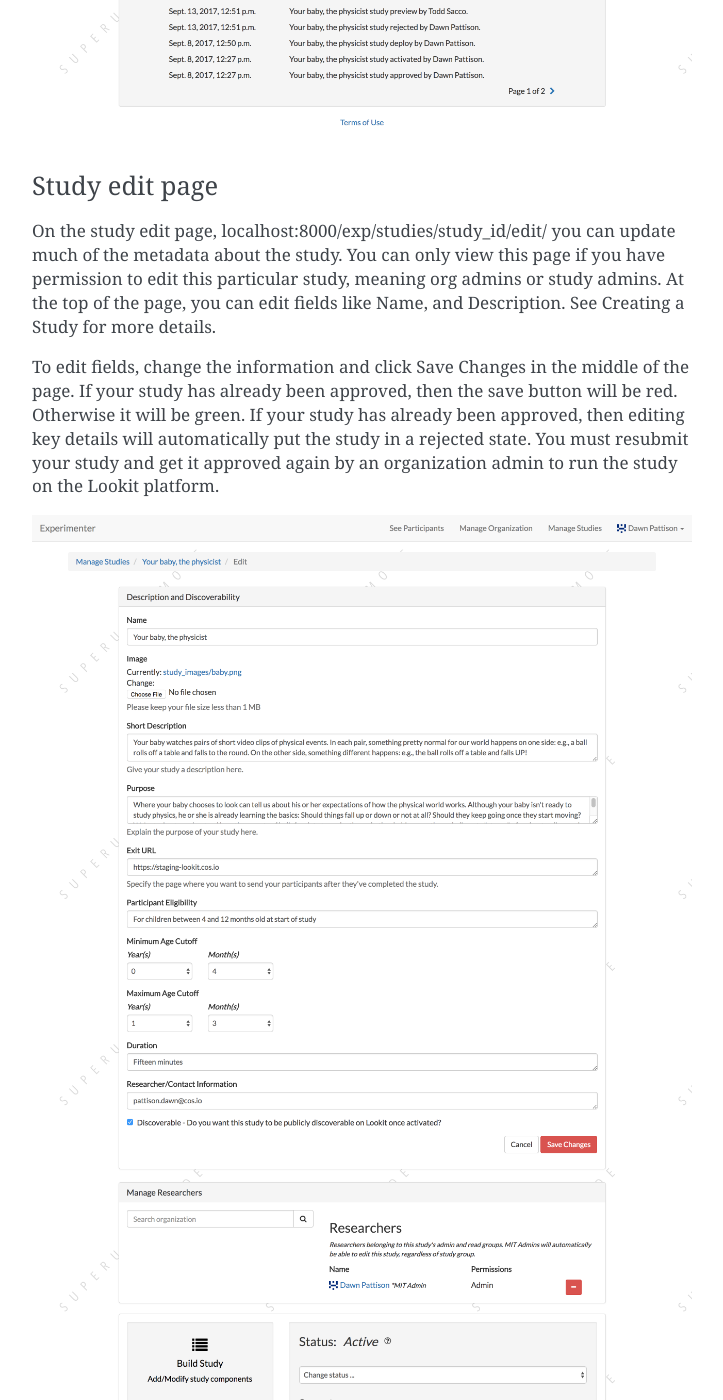
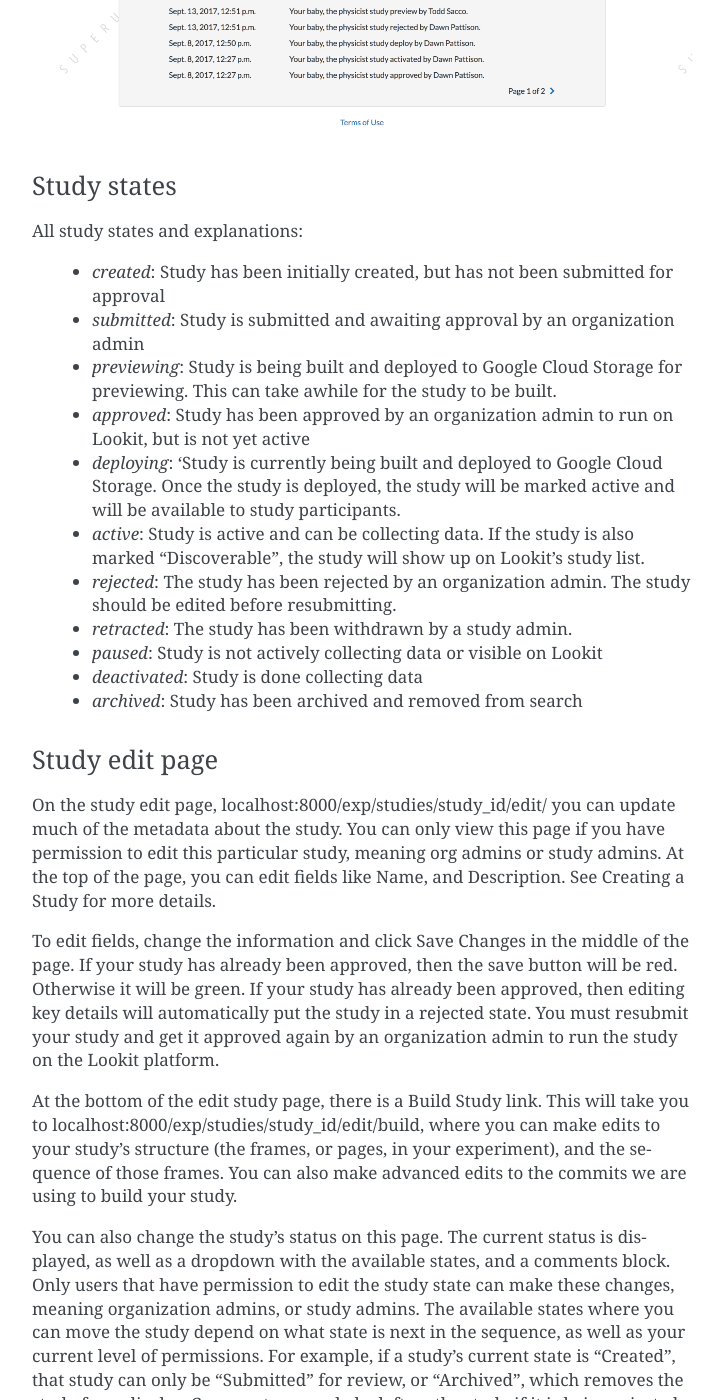
Before and after one commit to lookit/lookit-api, a Sphinx documentation site: the page built from docs/source/experimenter.rst, in a window 1280 px wide and 1400 px high, scrolled down 6937 px. Shown: the whole window, without its empty margins (388-1111 px from the left). Built offline with Sphinx 7.4.7, drawn with Linux system fonts in a browser that asks for light colours; some of the changed text lies outside the part shown.

Commit message:
Add study states to docs.

```diff
--- a/docs/source/experimenter.rst
+++ b/docs/source/experimenter.rst
@@ -116,6 +116,23 @@
 .. image:: _static/img/study_detail.png
     :alt: Viewing studies
 
+--------------
+Study states
+--------------
+All study states and explanations:
+
+    - *created*: Study has been initially created, but has not been submitted for approval
+    - *submitted*: Study is submitted and awaiting approval by an organization admin
+    - *previewing*: Study is being built and deployed to Google Cloud Storage for previewing.  This can take awhile for the study to be built.
+    - *approved*: Study has been approved by an organization admin to run on Lookit, but is not yet active
+    - *deploying*: 'Study is currently being built and deployed to Google Cloud Storage. Once the study is deployed, the study will be marked active and will be available to study participants.
+    - *active*: Study is active and can be collecting data. If the study is also marked "Discoverable", the study will show up on Lookit's study list.
+    - *rejected*: The study has been rejected by an organization admin.  The study should be edited before resubmitting.
+    - *retracted*: The study has been withdrawn by a study admin.
+    - *paused*: Study is not actively collecting data or visible on Lookit
+    - *deactivated*: Study is done collecting data
+    - *archived*: Study has been archived and removed from search
+
 --------------------
 Study edit page
 --------------------
@@ -123,6 +140,12 @@
 
 To edit fields, change the information and click Save Changes in the middle of the page.  If your study has already been approved, then the save button will be red.  Otherwise it will be green. If your study has already been approved, then editing key details will automatically put the study in a rejected state.  You must resubmit your
 study and get it approved again by an organization admin to run the study on the Lookit platform.
+
+At the bottom of the edit study page, there is a Build Study link.  This will take you to localhost:8000/exp/studies/study_id/edit/build, where you can make edits to your study's structure (the frames, or pages, in your experiment), and the sequence of those frames.  You can also make advanced edits to the commits we are using to build your study.
+
+You can also change the study's status on this page. The current status is displayed, as well as a dropdown with the available states, and a comments block.  Only users that have permission to edit the study state can make these changes, meaning organization
+admins, or study admins.  The available states where you can move the study depend on what state is next in the sequence, as well as your current level of permissions.  For example, if a study's current state is "Created", that study
+can only be "Submitted" for review, or "Archived", which removes the study from display.  Comments can only be left on the study if it is being rejected.  Only organization admins can approve or reject a study.
 
 .. image:: _static/img/study_edit.png
     :alt: Editing studies
```
